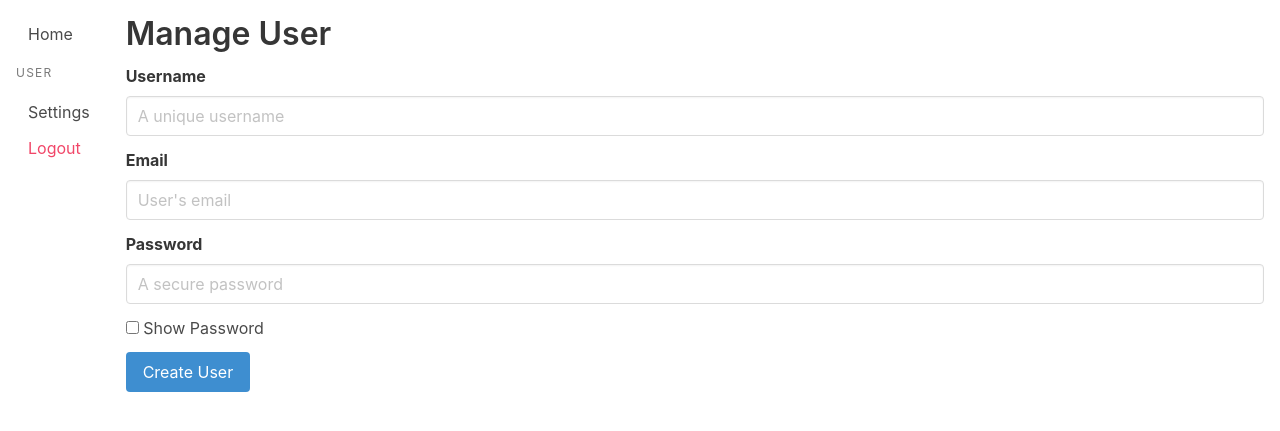
After one commit to meizuflux/private-destination, a Python web app: template templates/dashboard/users/create.html in a window 1280 px wide. The commit adds this page. Shown: the top 431 px of the page. Run offline with Jinja, Linux system fonts and the light colour scheme; the template is opened without the code that fills it, so the values that code supplies are empty.

Commit message:
create user

```diff
--- a/templates/dashboard/shortner/edit.html
+++ b/templates/dashboard/shortner/edit.html
@@ -18,7 +18,7 @@
         <form method="POST" novalidate>
             <div class="field">
                 <label class="label">Key</label>
-                <input type="text" class="input" value="{{key}}" name="key" placeholder="Enter a unique identifier for the destination">
+                <input type="text" class="input {{'is-danger' if key_error else ''}}" value="{{key}}" name="key" placeholder="Enter a unique identifier for the destination">
                 {% if key_error %}
                     <p class="help is-danger">{{key_error[0]}}</p>
                 {% else %}
--- /dev/null
+++ b/templates/dashboard/users/create.html
@@ -0,0 +1,45 @@
+{% extends 'dashboard/users/layout.html' %}
+
+{% block main2 %}
+    <form method="POST">
+        <div class="field">
+            <label class="label">Username</label>
+            <div class="control">
+                <input id="username" name="username" class="input {{'is-danger' if username_error else ''}}" type="text" placeholder="A unique username">
+                {% if username_error %}
+                    <p class="help is-danger">{{username_error[0]}}</p>
+                {% endif %}
+            </div>
+        </div>
+        <div class="field">
+            <label class="label">Email</label>
+            <div class="control">
+                <input id="email" name="email" class="input {{'is-danger' if email_error else ''}}" type="text" placeholder="User's email">
+                {% if email_error %}
+                    <p class="help is-danger">{{email_error[0]}}</p>
+                {% endif %}
+            </div>
+        </div>
+
+        <div class="field">
+            <label class="label">Password</label>
+            <div class="control">
+                <input id="password" name="password" class="input {{'is-danger' if password_error else ''}}" type="password" placeholder="A secure password">
+                {% if password_error %}
+                    <p class="help is-danger">{{password_error[0]}}</p>
+                {% endif %}
+            </div>
+        </div>
+        <div class="field">
+            <label class="checkbox">
+                <input type="checkbox" id="show-password">
+                <span id="show-password-text">Show</span> Password
+            </label>
+        </div>
+        <div class="field">
+            <button class="button is-info" type="submit">Create User</button>
+        </div>
+    </form>
+
+    <script src="/static/js/onboarding.js"></script>
+{% endblock  %}
```
Also changed, not shown: app/blueprints/dashboard.py (+46 -0 lines).
